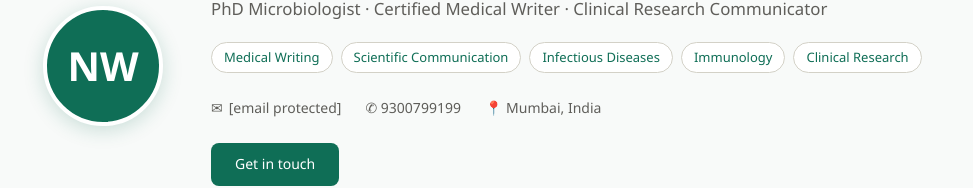
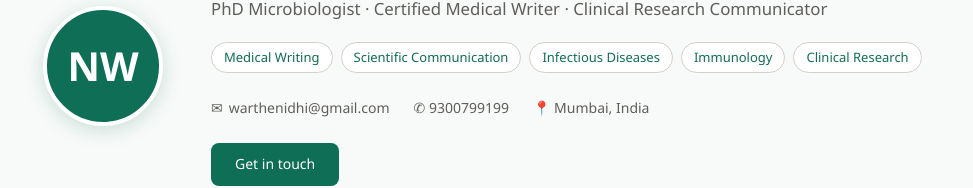
Before and after one commit to nidhiwarthe/portfolio, a plain HTML site: page index.html in a window 1280 px wide. Shown: the part 191-379 px from the top of the page, without its empty margins (147-1120 px from the left). Drawn offline with Linux system fonts and the light colour scheme.

Commit message:
Update index.html

```diff
--- a/index.html
+++ b/index.html
@@ -128,7 +128,7 @@
         <span class="badge">Clinical Research</span>
       </div>
       <div class="hero-contact">
-        <a href="/cdn-cgi/l/email-protection#7c0b1d0e08141912151814153c1b111d1510521f1311">✉ <span class="__cf_email__" data-cfemail="6e190f1c1a060b00070a06072e09030f0702400d0103">[email&#160;protected]</span></a>
+        <a href="/cdn-cgi/l/email-protection#7c0b1d0e08141912151814153c1b111d1510521f1311">✉ <span class="__cf_email__" data-cfemail="6e190f1c1a060b00070a06072e09030f0702400d0103">warthenidhi@gmail.com</span></a>
         <a href="tel:9300799199">✆ 9300799199</a>
         <a href="#">📍 Mumbai, India</a>
       </div>
```
